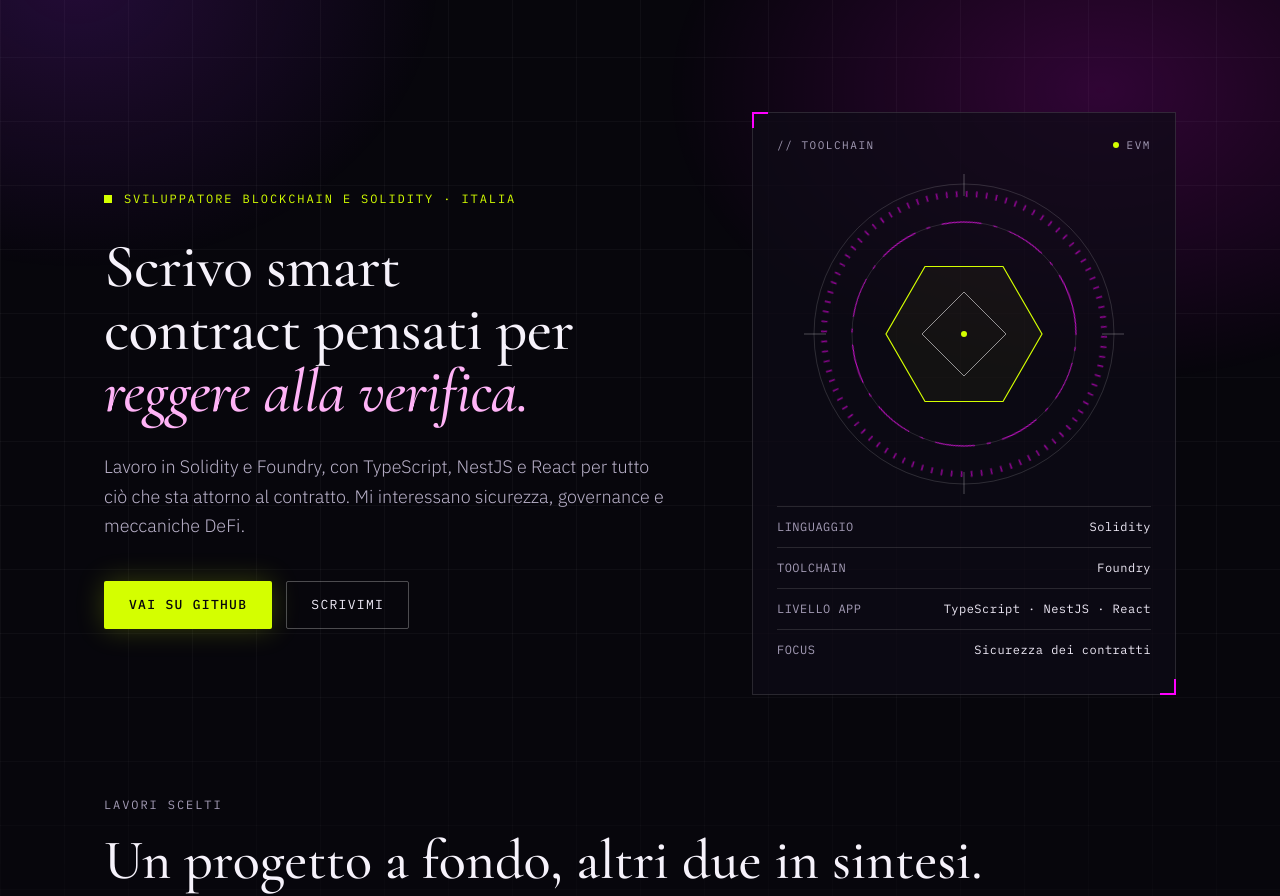
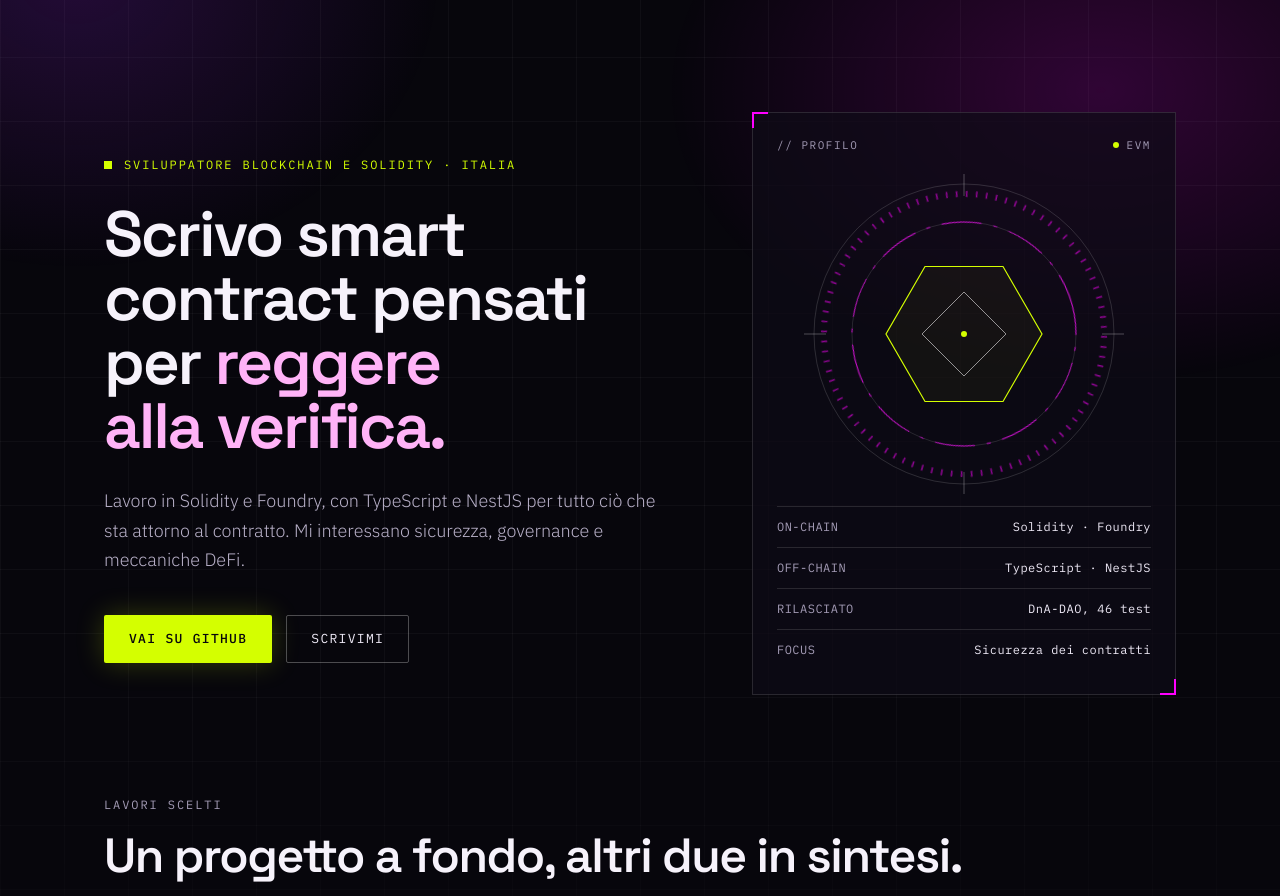
Before and after one commit to Gi4mba/Gi4mba.github.io, a plain HTML site: page it/index.html in a window 1280 px wide. Shown: the part 71-967 px from the top of the page. Drawn offline with Linux system fonts and the light colour scheme.

Commit message:
Rework hero profile and switch headings to Space Grotesk (#1)
The hero panel lists only verifiable claims. Headings move from
Cormorant Garamond to Space Grotesk, retuned for its larger x-height;
the Open Graph image is re-rendered with the new face.

```diff
--- a/assets/css/main.css
+++ b/assets/css/main.css
@@ -5,8 +5,8 @@
    ========================================================================== */
 
 /* --- Fonts (self-hosted, latin subset, SIL OFL) -------------------------- */
-@font-face { font-family: "Cormorant Garamond"; font-style: normal; font-weight: 500; font-display: swap; src: url("/assets/fonts/cormorant-500.woff2") format("woff2"); }
-@font-face { font-family: "Cormorant Garamond"; font-style: italic; font-weight: 500; font-display: swap; src: url("/assets/fonts/cormorant-500-italic.woff2") format("woff2"); }
+@font-face { font-family: "Space Grotesk"; font-style: normal; font-weight: 500; font-display: swap; src: url("/assets/fonts/space-grotesk-500.woff2") format("woff2"); }
+@font-face { font-family: "Space Grotesk"; font-style: normal; font-weight: 600; font-display: swap; src: url("/assets/fonts/space-grotesk-600.woff2") format("woff2"); }
 @font-face { font-family: "IBM Plex Sans"; font-style: normal; font-weight: 300; font-display: swap; src: url("/assets/fonts/plex-sans-300.woff2") format("woff2"); }
 @font-face { font-family: "IBM Plex Sans"; font-style: normal; font-weight: 400; font-display: swap; src: url("/assets/fonts/plex-sans-400.woff2") format("woff2"); }
 @font-face { font-family: "IBM Plex Mono"; font-style: normal; font-weight: 400; font-display: swap; src: url("/assets/fonts/plex-mono-400.woff2") format("woff2"); }
@@ -21,7 +21,7 @@
   --signal: #ff00ff;   /* lines, glows, brackets. never body text */
   --acid: #d4ff00;     /* primary action and status marks */
   --violet: #9824e5;   /* background fog */
-  --pink: #ffb3f7;     /* italic emphasis */
+  --pink: #ffb3f7;     /* emphasis in headings */
   --sheet: #120a1c;    /* the colored sheet that slides over the page */
   --lilac: #b48cf0;    /* abstain votes in the simulator */
 
@@ -36,7 +36,7 @@
   --line-strong: rgba(255, 255, 255, 0.28);
   --control: rgba(255, 255, 255, 0.45);
 
-  --serif: "Cormorant Garamond", Georgia, "Times New Roman", serif;
+  --display: "Space Grotesk", "IBM Plex Sans", system-ui, sans-serif;
   --sans: "IBM Plex Sans", system-ui, -apple-system, "Segoe UI", Roboto, sans-serif;
   --mono: "IBM Plex Mono", ui-monospace, SFMono-Regular, Menlo, Consolas, monospace;
 
@@ -265,17 +265,18 @@ img, svg { max-width: 100%; }
 .eyebrow::before { content: ""; width: 8px; height: 8px; background: var(--acid); flex: none; }
 .eyebrow { text-wrap: balance; }
 
-h1, h2, h3 { font-family: var(--serif); font-weight: 500; color: var(--heading); text-wrap: balance; }
-h1 em, h2 em { font-style: italic; color: var(--pink); }
+h1, h2, h3 { font-family: var(--display); font-weight: 600; letter-spacing: -0.03em; color: var(--heading); text-wrap: balance; }
+/* Space Grotesk has no italic: the accent is carried by color alone */
+h1 em, h2 em { font-style: normal; color: var(--pink); }
 
 h1 {
   margin: 28px 0 0;
-  font-size: clamp(46px, 6.6vw, 96px);
-  line-height: 1.02;
-  letter-spacing: -0.01em;
+  font-size: clamp(42px, 6vw, 88px);
+  line-height: 1;
+  letter-spacing: -0.035em;
 }
 /* Italian runs longer: keep the hero headline to four lines */
-:lang(it) h1 { font-size: clamp(40px, 4.8vw, 68px); }
+:lang(it) h1 { font-size: clamp(38px, 5vw, 72px); }
 
 .lede {
   max-width: 560px;
@@ -341,8 +342,8 @@ h1 {
 .section:has(+ .sheet) { padding-bottom: clamp(40px, 4.5vw, 64px); }
 .section h2 {
   margin: 16px 0 0;
-  font-size: clamp(34px, 4.4vw, 56px);
-  line-height: 1.08;
+  font-size: clamp(30px, 3.8vw, 48px);
+  line-height: 1.1;
 }
 
 .tags { display: flex; flex-wrap: wrap; gap: 8px; margin: 0; padding: 0; list-style: none; }
@@ -381,7 +382,7 @@ h1 {
 /* DnA-DAO vote simulator. Initial state is rendered in the HTML; the bar
    defaults below match it, JS only updates them on input. */
 .sim { flex: 1 1 100%; min-width: 0; padding-top: 36px; border-top: 1px solid var(--line); }
-.sim-title { margin: 0; font-family: var(--serif); font-weight: 500; font-size: 28px; line-height: 1.1; color: var(--heading); }
+.sim-title { margin: 0; font-family: var(--display); font-weight: 500; font-size: 22px; line-height: 1.15; letter-spacing: -0.02em; color: var(--heading); }
 .sim-note { max-width: 560px; margin: 10px 0 0; font-size: 15px; line-height: 1.6; font-weight: 300; color: var(--body); }
 .sim-note code { font-family: var(--mono); font-size: 0.92em; color: var(--acid); }
 .sim-grid { display: grid; grid-template-columns: repeat(auto-fit, minmax(min(100%, 300px), 1fr)); gap: 32px 56px; margin-top: 28px; }
@@ -411,7 +412,7 @@ h1 {
 .sim-presets button:hover { border-color: var(--pink); color: var(--pink); }
 .sim-presets button:active { transform: translateY(1px); }
 .sim-outcome { min-width: 0; }
-.sim-status { display: flex; align-items: center; gap: 12px; margin: 0; font-family: var(--serif); font-size: clamp(30px, 3.4vw, 40px); line-height: 1.1; }
+.sim-status { display: flex; align-items: center; gap: 12px; margin: 0; font-family: var(--display); font-weight: 600; font-size: clamp(26px, 3vw, 34px); line-height: 1.1; letter-spacing: -0.03em; }
 .sim-status::before { content: ""; flex: none; width: 12px; height: 12px; background: currentColor; }
 .sim-status[data-status="approved"] { color: var(--acid); }
 .sim-status[data-status="rejected"] { color: var(--pink); }
@@ -455,14 +456,14 @@ h1 {
   .card:hover::before { opacity: 1; }
 }
 .card .kicker { color: var(--muted); }
-.card h3 { margin: 14px 0 0; font-size: 34px; line-height: 1.1; color: #fff; }
+.card h3 { margin: 14px 0 0; font-size: 26px; font-weight: 500; line-height: 1.15; color: #fff; }
 .card p { margin: 14px 0 0; font-size: 16px; line-height: 1.65; font-weight: 300; color: var(--body); }
 .card .link-mono { margin-top: 20px; }
 
 /* Stack */
 .stack-grid { display: flex; flex-wrap: wrap; gap: 40px; margin-top: 48px; }
 .stack-col { flex: 1 1 260px; min-width: 0; padding-top: 24px; border-top: 1px solid var(--signal); }
-.stack-col h3 { margin: 0; font-size: 30px; color: #fff; }
+.stack-col h3 { margin: 0; font-size: 24px; font-weight: 500; color: #fff; }
 .stack-col p { margin: 12px 0 0; font-size: 16px; line-height: 1.6; font-weight: 300; color: var(--body); }
 .stack-col .tags { margin-top: 20px; }
 
@@ -697,9 +698,11 @@ h1 {
   overflow: hidden;
   -webkit-line-clamp: 2;
   -webkit-box-orient: vertical;
-  font-family: var(--serif);
-  font-size: 20px;
-  line-height: 1.2;
+  font-family: var(--display);
+  font-weight: 500;
+  font-size: 17px;
+  line-height: 1.25;
+  letter-spacing: -0.01em;
   color: var(--heading);
 }
 .dock-foot {
@@ -731,7 +734,7 @@ h1 {
   .feature .btn { width: 100%; min-height: 52px; }
   .form .btn { align-self: stretch; min-height: 52px; }
   .card { padding: 24px; }
-  .card h3 { font-size: 30px; }
+  .card h3 { font-size: 24px; }
 }
 
 /* --- Motion (only when the visitor allows it) ------------------------------ */
--- a/it/index.html
+++ b/it/index.html
@@ -33,8 +33,7 @@
   <link rel="apple-touch-icon" href="/assets/img/apple-touch-icon.png">
   <link rel="manifest" href="/site.webmanifest">
 
-  <link rel="preload" href="/assets/fonts/cormorant-500.woff2" as="font" type="font/woff2" crossorigin>
-  <link rel="preload" href="/assets/fonts/cormorant-500-italic.woff2" as="font" type="font/woff2" crossorigin>
+  <link rel="preload" href="/assets/fonts/space-grotesk-600.woff2" as="font" type="font/woff2" crossorigin>
   <link rel="preload" href="/assets/fonts/plex-sans-300.woff2" as="font" type="font/woff2" crossorigin>
   <link rel="stylesheet" href="/assets/css/main.css">
 
@@ -101,15 +100,15 @@
         <div class="hero-copy">
           <p class="eyebrow">Sviluppatore blockchain e Solidity · Italia</p>
           <h1>Scrivo smart contract pensati per <em>reggere alla verifica.</em></h1>
-          <p class="lede">Lavoro in Solidity e Foundry, con TypeScript, NestJS e React per tutto ciò che sta attorno al contratto. Mi interessano sicurezza, governance e meccaniche DeFi.</p>
+          <p class="lede">Lavoro in Solidity e Foundry, con TypeScript e NestJS per tutto ciò che sta attorno al contratto. Mi interessano sicurezza, governance e meccaniche DeFi.</p>
           <div class="cta-row">
             <a class="btn btn--primary" href="https://github.com/Gi4mba" target="_blank" rel="noopener">Vai su GitHub</a>
             <a class="btn btn--ghost" href="#contact">Scrivimi</a>
           </div>
         </div>
 
-        <aside class="hud bracketed" aria-label="Strumenti">
-          <div class="hud-head"><span>// toolchain</span><span class="live">evm</span></div>
+        <aside class="hud bracketed" aria-label="Profilo">
+          <div class="hud-head"><span>// profilo</span><span class="live">evm</span></div>
           <svg class="hud-art" viewBox="0 0 320 320" aria-hidden="true" focusable="false">
             <circle class="r-outer" cx="160" cy="160" r="150"/>
             <circle class="r-ticks ring ring-a" cx="160" cy="160" r="140"/>
@@ -124,9 +123,9 @@
             <line class="axis" x1="160" y1="298" x2="160" y2="320"/>
           </svg>
           <dl class="spec">
-            <div><dt>linguaggio</dt><dd>Solidity</dd></div>
-            <div><dt>toolchain</dt><dd>Foundry</dd></div>
-            <div><dt>livello app</dt><dd>TypeScript · NestJS · React</dd></div>
+            <div><dt>on-chain</dt><dd>Solidity · Foundry</dd></div>
+            <div><dt>off-chain</dt><dd>TypeScript · NestJS</dd></div>
+            <div><dt>rilasciato</dt><dd>DnA-DAO, 46 test</dd></div>
             <div><dt>focus</dt><dd>Sicurezza dei contratti</dd></div>
           </dl>
         </aside>
```
Also changed, not shown: index.html (+6 -7 lines), assets/fonts/LICENSES.txt, assets/fonts/cormorant-500-italic.woff2 (deleted), assets/fonts/cormorant-500.woff2 (deleted), assets/fonts/space-grotesk-500.woff2 (added), assets/fonts/space-grotesk-600.woff2 (added), assets/img/og.jpg.
